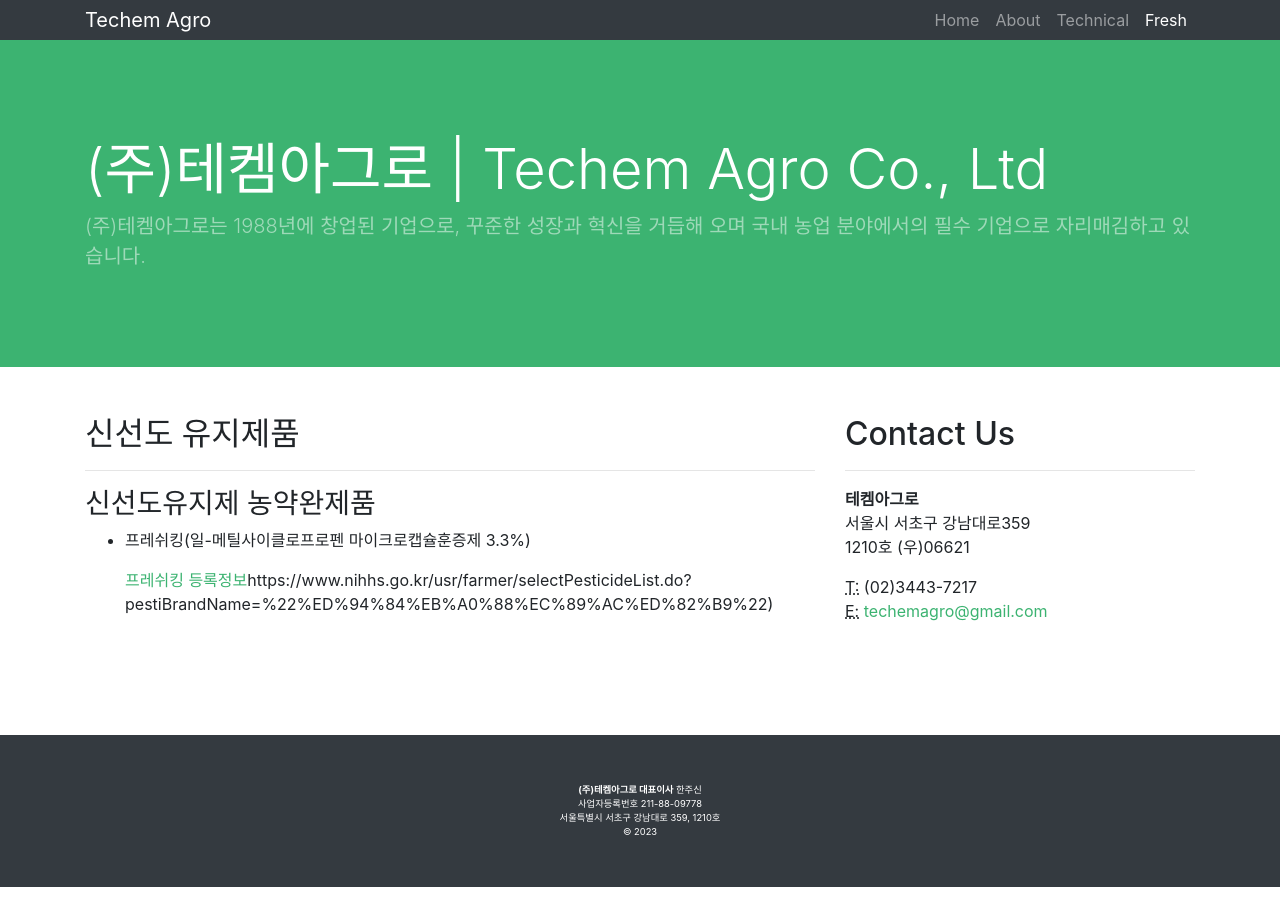
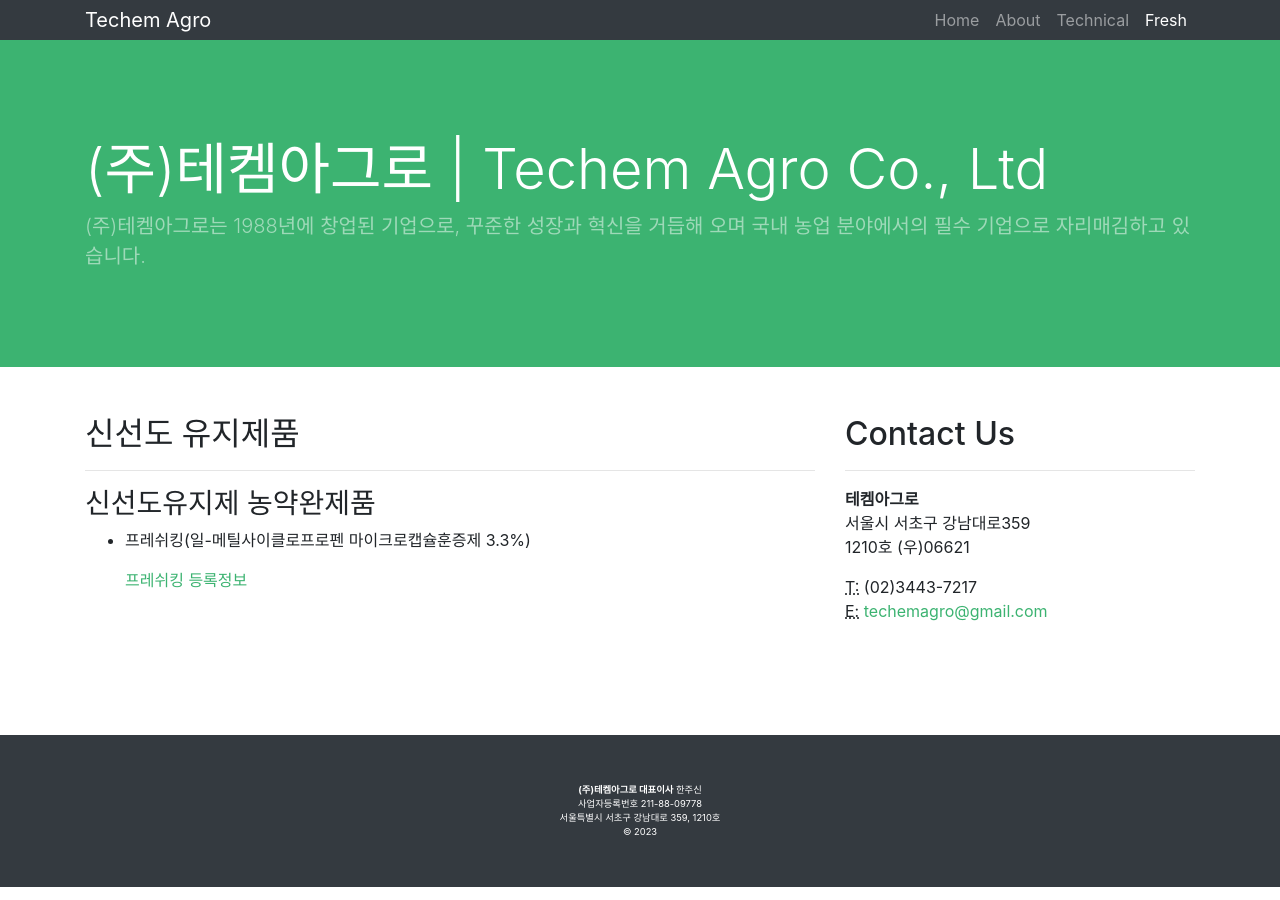
Before and after one commit to techemagro/techemagro.github.io, a Jekyll site: the page built from _pages/fresh.md, in a window 1280 px wide. Built offline with Jekyll 4.4.1, drawn with Linux system fonts in a browser that asks for light colours; some of the changed lines change nothing that is shown.

Commit message:
Update fresh.md

```diff
--- a/_pages/fresh.md
+++ b/_pages/fresh.md
@@ -11,4 +11,4 @@
 ###  신선도유지제 농약완제품
 - 프레쉬킹(일-메틸사이클로프로펜 마이크로캡슐훈증제 3.3%)
 
-  [프레쉬킹 등록정보](https://www.nihhs.go.kr/usr/farmer/selectPesticideList.do?pestiBrandName=%22%ED%94%84%EB%A0%88%EC%89%AC%ED%82%B9%22)https://www.nihhs.go.kr/usr/farmer/selectPesticideList.do?pestiBrandName=%22%ED%94%84%EB%A0%88%EC%89%AC%ED%82%B9%22)
+  [프레쉬킹 등록정보](https://www.nihhs.go.kr/usr/farmer/selectPesticideList.do?pestiBrandName=%22%ED%94%84%EB%A0%88%EC%89%AC%ED%82%B9%22)
```
